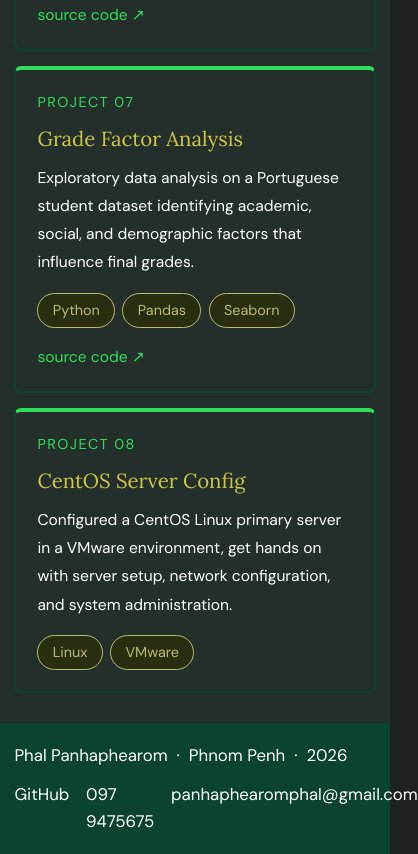
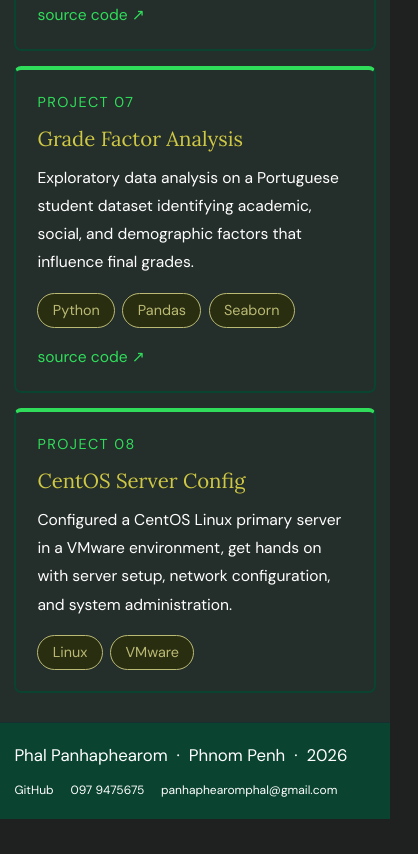
Before and after one commit to PHEAROM51/Portfolio, a plain HTML site: page index.html in a window 390 px wide. Shown: the part 5581-6435 px from the top of the page, 418 px wide, since content can reach past the window. After the commit the page ends 6400 px from the top, so only its background shows below. Drawn offline with Linux system fonts and the light colour scheme.

Commit message:
Update styles.css

```diff
--- a/styles.css
+++ b/styles.css
@@ -617,4 +617,8 @@ body {
   }
 
   .footer-right { gap: 1.4rem; }
+
+  .footer-right a, .footer-right p {
+    font-size: 1rem;
+  }
 }
```
